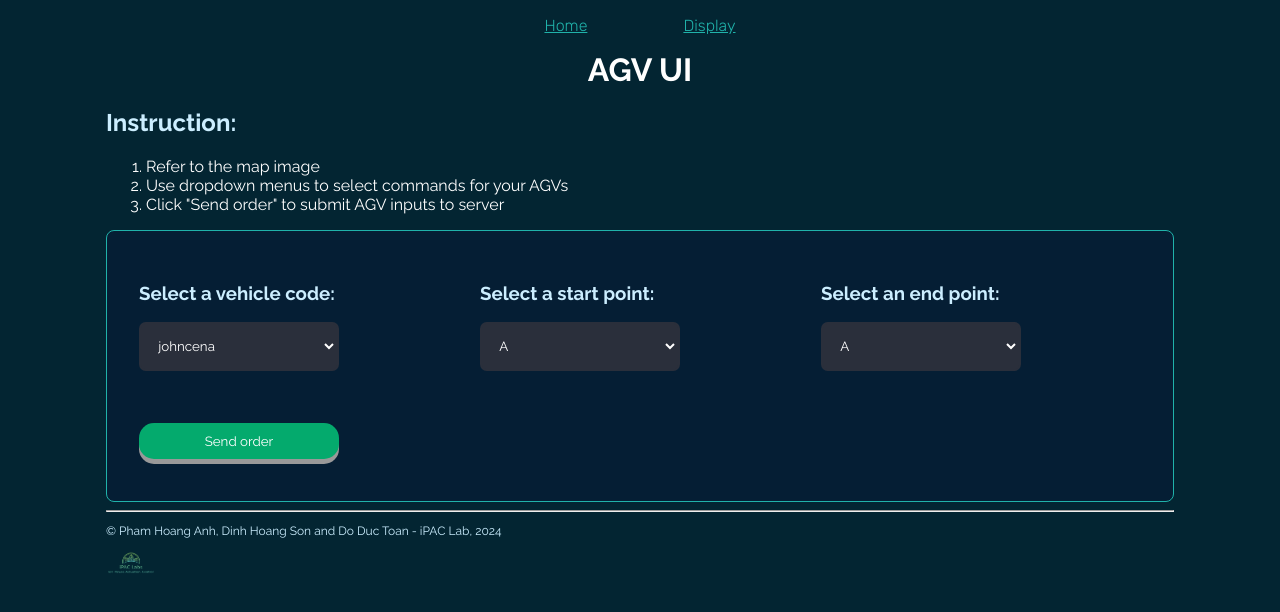
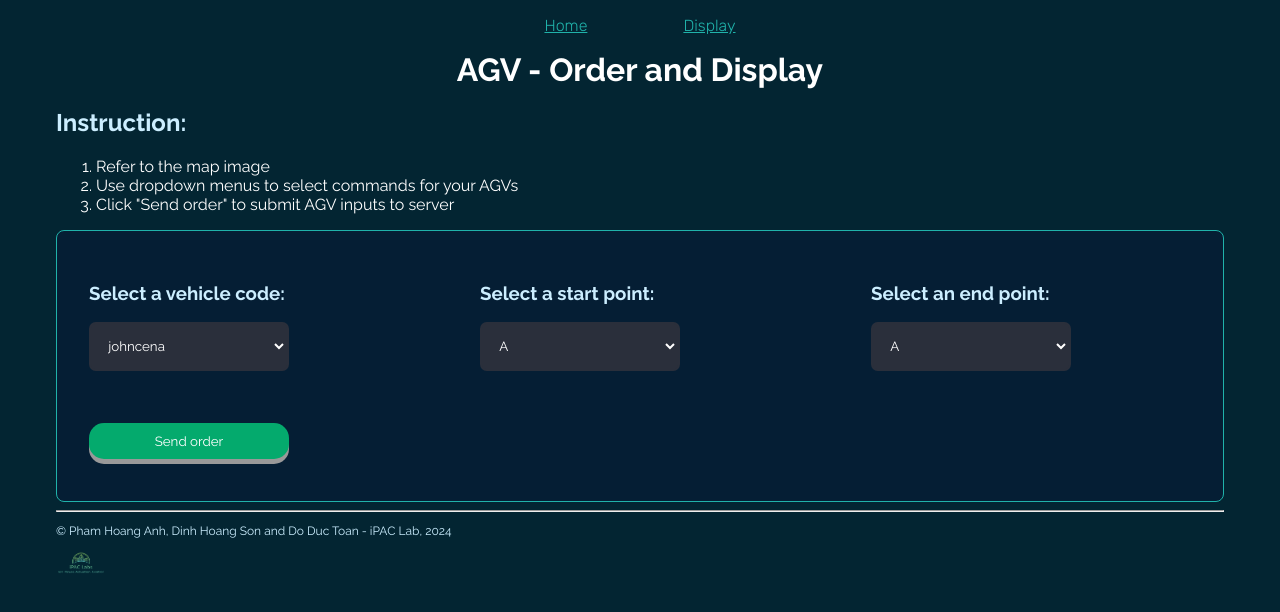
Before and after one commit to sondhg/frontend-prj1-son, a React (Vite) app: page / in a window 1280 px wide. Shown: the top 612 px of the page. Built offline with nearby package versions, Linux system fonts and the light colour scheme.

Commit message:
not add bootstrap yet

```diff
--- a/src/App.jsx
+++ b/src/App.jsx
@@ -1,21 +1,22 @@
 import "./styles.scss";
-//import { BrowserRouter as Router, Route, Switch } from "react-router-dom";
 import { BrowserRouter, Routes, Route } from "react-router-dom";
-import Header from "./components/Header.jsx";
+import Header from "./components/Header/Header.jsx";
 import Footer from "./components/Footer.jsx";
-import Home from "./components/Home.jsx";
+import Home from "./components/Home/Home.jsx";
 import FetchData from "./components/FetchData.jsx";
 import NotFound from "./components/NotFound.jsx";
+//import "bootstrap/dist/css/bootstrap.min.css";
 
 function App() {
   document.title = "AGV UI";
   return (
+    <div className="app-container">
       <BrowserRouter>
         <div>
           <Header />
           <div className="content">
             <Routes>
-            <Route path="/" element={<Home />} />
+              <Route index element={<Home />} />
               <Route path="/output" element={<FetchData />} />
               <Route path="*" element={<NotFound />} />
             </Routes>
@@ -23,6 +24,7 @@ function App() {
           <Footer />
         </div>
       </BrowserRouter>
+    </div>
   );
 }
 
--- a/src/components/Footer.jsx
+++ b/src/components/Footer.jsx
@@ -1,14 +1,17 @@
-import labLogo from '../images/logo 2 trans.png'
+import labLogo from "../images/logo 2 trans.png";
 
-function Footer() {
+const Footer = () => {
   return (
-    <footer>
+    <footer className="footer">
       <hr></hr>
       <span>
-        <p>&copy; Pham Hoang Anh, Dinh Hoang Son and Do Duc Toan - iPAC Lab, {new Date().getFullYear()}</p>
+        <p>
+          &copy; Pham Hoang Anh, Dinh Hoang Son and Do Duc Toan - iPAC Lab,{" "}
+          {new Date().getFullYear()}
+        </p>
         <img src={labLogo} alt="iPAC Lab logo" width="50"></img>
       </span>
     </footer>
   );
-}
+};
 export default Footer;
--- a/src/components/Header.jsx
+++ /dev/null
@@ -1,21 +0,0 @@
-import {Link} from 'react-router-dom'
-
-function Header() {
-  return (
-    <header className="main-header">
-      <nav>
-        <ul>
-          <li>
-            <Link to="/">Home</Link>
-          </li>
-          <li>
-            <Link to="/output">Display</Link>
-          </li>
-        </ul>
-      </nav>
-      <h1 className="big-page-title">AGV UI</h1>
-    </header>
-  );
-}
-
-export default Header;
--- /dev/null
+++ b/src/components/Header/Header.jsx
@@ -0,0 +1,56 @@
+import {Link} from 'react-router-dom'
+const Header = () => {
+  return (
+    <header className="main-header">
+      <nav>
+        <ul>
+          <li>
+            <Link to="/">Home</Link>
+          </li>
+          <li>
+            <Link to="/output">Display</Link>
+          </li>
+        </ul>
+      </nav>
+      <h1 className="big-page-title">AGV - Order and Display</h1>
+    </header>
+  );
+};
+export default Header;
+
+// import { NavLink } from "react-router-dom";
+// import Container from "react-bootstrap/Container";
+// import Nav from "react-bootstrap/Nav";
+// import Navbar from "react-bootstrap/Navbar";
+// import NavDropdown from "react-bootstrap/NavDropdown";
+
+// const Header = () => {
+//   return (
+//     <Navbar bg="dark" data-bs-theme="dark" expand="lg" className="bg-body-tertiary">
+//       <Container>
+//         <NavLink to="/" className="navbar-brand">
+//           AGV - Order and Display
+//         </NavLink>
+//         <Navbar.Toggle aria-controls="basic-navbar-nav" />
+//         <Navbar.Collapse id="basic-navbar-nav">
+//           <Nav className="me-auto">
+//             <NavLink to="/" className="nav-link">
+//               Home
+//             </NavLink>
+//             <NavLink to="/output" className="nav-link">
+//               Display
+//             </NavLink>
+//             <Nav>
+//               <NavDropdown title="Account" id="basic-nav-dropdown">
+//                 <NavDropdown.Item>Log in</NavDropdown.Item>
+//                 <NavDropdown.Item>Log out</NavDropdown.Item>
+//               </NavDropdown>
+//             </Nav>
+//           </Nav>
+//         </Navbar.Collapse>
+//       </Container>
+//     </Navbar>
+//   );
+// };
+
+// export default Header;
--- a/src/main.jsx
+++ b/src/main.jsx
@@ -1,7 +1,6 @@
 import React from "react";
 import ReactDOM from "react-dom/client";
 import App from "./App.jsx";
-//import "bootstrap/dist/css/bootstrap.min.css";
 
 ReactDOM.createRoot(document.getElementById("root")).render(
   <React.StrictMode>
--- a/src/styles.scss
+++ b/src/styles.scss
@@ -9,7 +9,7 @@
 body {
   background: rgb(3, 37, 50);
   color: hsl(200, 100%, 90%);
-  max-width: 1100px;
+  max-width: 1200px;
   padding: 1rem;
   margin: 0 auto;
   font-size: 16px;
@@ -63,9 +63,6 @@ a {
   }
 }
 
-footer {
-  font-size: 12px;
-}
 
 select {
   background: #2a2f3b;
@@ -253,3 +250,17 @@ table {
     background-color: #2a2f3b;
   }
 }
+
+.footer {
+  margin-top:auto;
+  //display: flex;
+  height: 50px;
+  justify-content: center;
+  font-size: 12px;
+}
+
+.app-container {
+  min-height: 100vh;
+  display: flex;
+  flex-direction: column;
+}
```
Also changed, not shown: _data/db-fake.json (line endings or trailing spaces), src/components/Home/AddOrder.jsx (renamed from src/components/AddOrder.jsx), src/components/Home/Home.jsx (renamed from src/components/Home.jsx), src/components/Home/Instruction.jsx (renamed from src/components/Instruction.jsx). Lines whose indentation alone changed are shown as unchanged.
